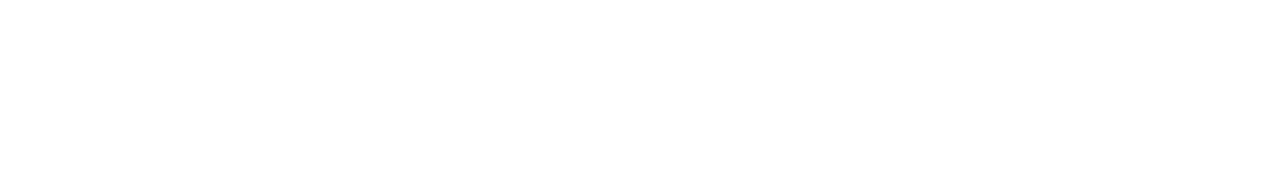
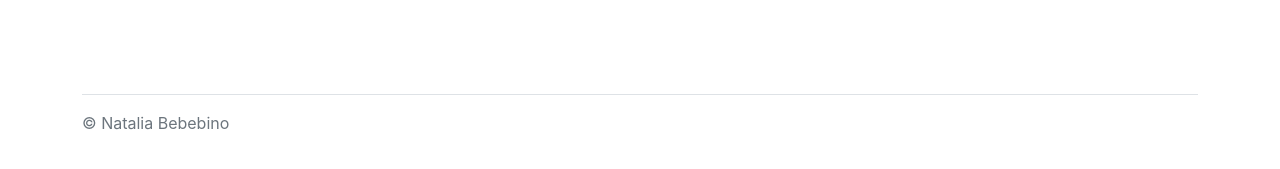
Before and after one commit to NataliaBebebino/tmdb-app, a React (Create React App) app in the folder frontend/: page / in a window 1280 px wide. Shown: the part 625-794 px from the top of the page. Built offline with nearby package versions, Linux system fonts and the light colour scheme.

Commit message:
Create Footer component

```diff
--- a/frontend/src/App.js
+++ b/frontend/src/App.js
@@ -1,4 +1,5 @@
 import "./App.css";
+import Footer from "./components/Footer";
 import MainNavigation from "./components/MainNavigation";
 import SearchBar from "./components/SearchBar";
 
@@ -7,6 +8,7 @@
     <div>
       <MainNavigation />
       <SearchBar />
+      <Footer />
     </div>
   );
 }
--- /dev/null
+++ b/frontend/src/components/Footer.js
@@ -0,0 +1,15 @@
+import React from "react";
+
+const Footer = () => {
+  return (
+    <div class="container fixed-bottom">
+      <footer class="d-flex flex-wrap justify-content-between align-items-center py-3 my-4 border-top">
+        <div class="col-md-4 d-flex align-items-center">
+          <span class="mb-3 mb-md-0 text-muted">&copy; Natalia Bebebino</span>
+        </div>
+      </footer>
+    </div>
+  );
+};
+
+export default Footer;
```
